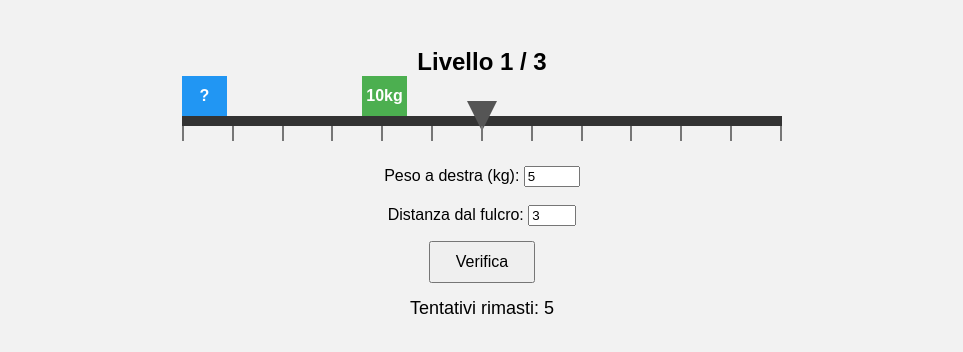
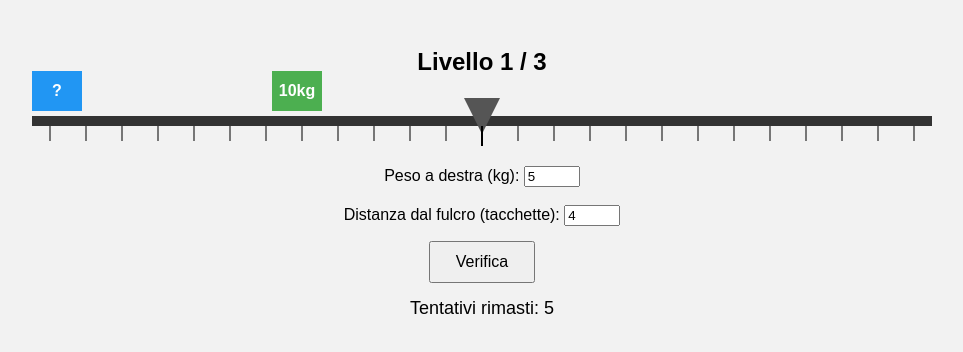
Before and after one commit to GiorgioAmeno/gioco-equilibrio-leva-migliorato, a plain HTML site: page index.html in a window 1280 px wide. Both pictures are taken after a click on the button "Inizia". Shown: the whole page, without its empty margins (158-1121 px from the left). Drawn offline with Linux system fonts and the light colour scheme.

Commit message:
Update index.html

```diff
--- a/index.html
+++ b/index.html
@@ -20,10 +20,10 @@ body {
 }
 
 /* ===============================
-   LEVA E STRUTTURA
+   STRUTTURA LEVA
    =============================== */
 .leva-container {
-    width: 600px;
+    width: 900px;
     margin: 40px auto;
     position: relative;
 }
@@ -31,42 +31,57 @@ body {
 /* Asta della leva */
 .leva {
     position: relative;
-    width: 600px;
+    width: 900px;
     height: 10px;
     background: #333;
     transform-origin: center;
-    transition: transform 0.5s;
+    transition: transform 0.5s ease-out;
 }
 
-/* Fulcro centrale */
+/* Fulcro */
 .fulcro {
     position: absolute;
     left: 50%;
-    top: -15px;
+    top: -18px;
     width: 0;
     height: 0;
-    border-left: 15px solid transparent;
-    border-right: 15px solid transparent;
-    border-top: 30px solid #555;
+    border-left: 18px solid transparent;
+    border-right: 18px solid transparent;
+    border-top: 36px solid #555;
     transform: translateX(-50%);
 }
 
 /* ===============================
-   TACCHETTE DI RIFERIMENTO
+   TACCHETTE
    =============================== */
 .tacchette {
     position: absolute;
     top: 10px;
     width: 100%;
-    height: 15px;
+    height: 20px;
     display: flex;
-    justify-content: space-between;
 }
 
 .tacca {
+    flex: 1;
+    position: relative;
+}
+
+.tacca::after {
+    content: "";
+    position: absolute;
+    top: 0;
+    left: 50%;
     width: 2px;
     height: 15px;
     background: #777;
+    transform: translateX(-50%);
+}
+
+/* Tacchetta del fulcro */
+.tacca.fulcro-tacca::after {
+    height: 20px;
+    background: #000;
 }
 
 /* ===============================
@@ -74,12 +89,13 @@ body {
    =============================== */
 .peso {
     position: absolute;
-    top: -40px;
-    width: 45px;
+    top: -45px;
+    width: 50px;
     height: 40px;
     line-height: 40px;
     font-weight: bold;
     color: white;
+    text-align: center;
 }
 
 .sinistra {
@@ -91,7 +107,7 @@ body {
 }
 
 /* ===============================
-   CONTROLLI E INFO
+   CONTROLLI
    =============================== */
 .controlli {
     margin-top: 20px;
@@ -113,48 +129,42 @@ button {
 <body>
 
 <!-- ===============================
-     PAGINA INTRODUTTIVA
+     INTRODUZIONE
      =============================== -->
 <div id="intro">
     <h1>⚙️ Equilibrio della Leva</h1>
     <p>
-        Questo gioco simula una semplice leva da laboratorio.<br><br>
-        Usa i riferimenti sulla leva per scegliere correttamente
-        peso e distanza e raggiungere l’equilibrio.
+        Usa le tacchette come riferimento per determinare la distanza dal fulcro.<br>
+        Ricorda: l’equilibrio si ha quando i momenti delle forze sono uguali.
     </p>
     <button onclick="startGame()">Inizia</button>
 </div>
 
 <!-- ===============================
-     AREA DI GIOCO
+     GIOCO
      =============================== -->
 <div id="game" class="hidden">
 
     <h2>Livello <span id="livello">1</span> / 3</h2>
 
     <div class="leva-container">
-
-        <!-- Leva -->
         <div class="leva" id="leva">
 
             <!-- Fulcro -->
             <div class="fulcro"></div>
 
-            <!-- Tacchette di riferimento -->
+            <!-- Tacchette -->
             <div class="tacchette">
-                <div class="tacca"></div>
-                <div class="tacca"></div>
-                <div class="tacca"></div>
-                <div class="tacca"></div>
-                <div class="tacca"></div>
-                <div class="tacca"></div>
-                <div class="tacca"></div>
-                <div class="tacca"></div>
-                <div class="tacca"></div>
-                <div class="tacca"></div>
-                <div class="tacca"></div>
-                <div class="tacca"></div>
-                <div class="tacca"></div>
+                <!-- 12 sinistra + fulcro + 12 destra -->
+                <script>
+                    for (let i = 0; i < 25; i++) {
+                        if (i === 12) {
+                            document.write('<div class="tacca fulcro-tacca"></div>');
+                        } else {
+                            document.write('<div class="tacca"></div>');
+                        }
+                    }
+                </script>
             </div>
 
             <!-- Pesi -->
@@ -163,18 +173,17 @@ button {
         </div>
     </div>
 
-    <!-- Controlli utente -->
+    <!-- Controlli -->
     <div class="controlli">
         <label>Peso a destra (kg):</label>
         <input type="number" id="peso" min="1" max="20" value="5"><br><br>
 
-        <label>Distanza dal fulcro:</label>
-        <input type="number" id="distanza" min="1" max="6" value="3"><br>
+        <label>Distanza dal fulcro (tacchette):</label>
+        <input type="number" id="distanza" min="1" max="12" value="4"><br>
 
         <button onclick="verifica()">Verifica</button>
     </div>
 
-    <!-- Informazioni -->
     <div class="info">
         Tentativi rimasti: <span id="tentativi">5</span>
     </div>
@@ -183,14 +192,13 @@ button {
 </div>
 
 <!-- ===============================
-     PAGINA FINALE
+     FINALE
      =============================== -->
 <div id="fine" class="hidden">
     <h1>🎉 Complimenti!</h1>
     <p>
-        Hai superato tutti i livelli.<br><br>
-        Ora sei pronto a riconoscere
-        le condizioni di equilibrio di una leva reale.
+        Hai completato tutti i livelli.<br>
+        Hai applicato correttamente il principio dei momenti.
     </p>
 </div>
 
@@ -201,12 +209,14 @@ button {
 let livello = 1;
 let tentativi = 5;
 
-// Peso fisso a sinistra
-let pesoSx = 10;
-let distanzaSx = 2;
+const pesoSx = 10;
+let distanzaSx = 4;
+
+const centro = 450;        // centro asta in px
+const passo = 35;          // distanza tra tacchette in px
 
 /* ===============================
-   AVVIO DEL GIOCO
+   AVVIO
    =============================== */
 function startGame() {
     document.getElementById("intro").classList.add("hidden");
@@ -215,13 +225,11 @@ function startGame() {
 }
 
 /* ===============================
-   GENERAZIONE LIVELLO
+   NUOVO LIVELLO
    =============================== */
 function generaLivello() {
     tentativi = 5;
-
-    // Posizione casuale del peso noto
-    distanzaSx = Math.floor(Math.random() * 3) + 2;
+    distanzaSx = Math.floor(Math.random() * 6) + 3;
 
     document.getElementById("livello").textContent = livello;
     document.getElementById("tentativi").textContent = tentativi;
@@ -229,15 +237,14 @@ function generaLivello() {
 
     const pesoSxEl = document.getElementById("pesoSx");
     pesoSxEl.textContent = pesoSx + "kg";
-    pesoSxEl.style.left = (300 - distanzaSx * 40) + "px";
+    pesoSxEl.style.left = (centro - distanzaSx * passo) + "px";
 
-    // Reset leva
     document.getElementById("leva").style.transform = "rotate(0deg)";
     document.getElementById("pesoDx").textContent = "?";
 }
 
 /* ===============================
-   VERIFICA DELL’EQUILIBRIO
+   VERIFICA EQUILIBRIO
    =============================== */
 function verifica() {
     const pesoDx = parseInt(document.getElementById("peso").value);
@@ -246,15 +253,16 @@ function verifica() {
     const momentoSx = pesoSx * distanzaSx;
     const momentoDx = pesoDx * distanzaDx;
 
+    const differenza = momentoDx - momentoSx;
+
     const leva = document.getElementById("leva");
     const messaggio = document.getElementById("messaggio");
     const pesoDxEl = document.getElementById("pesoDx");
 
     pesoDxEl.textContent = pesoDx + "kg";
-    pesoDxEl.style.left = (300 + distanzaDx * 40) + "px";
+    pesoDxEl.style.left = (centro + distanzaDx * passo) + "px";
 
-    // Controllo equilibrio
-    if (momentoDx === momentoSx) {
+    if (differenza === 0) {
         messaggio.textContent = "✅ Equilibrio raggiunto!";
         leva.style.transform = "rotate(0deg)";
 
@@ -269,11 +277,12 @@ function verifica() {
         tentativi--;
         document.getElementById("tentativi").textContent = tentativi;
 
-        // Inclinazione della leva
-        leva.style.transform = momentoDx > momentoSx ? "rotate(-8deg)" : "rotate(8deg)";
+        /* Angolo proporzionale al disequilibrio */
+        let angolo = Math.max(Math.min(differenza * 0.4, 12), -12);
+        leva.style.transform = `rotate(${angolo}deg)`;
+
         messaggio.textContent = "❌ Disequilibrio";
 
-        // Fine tentativi → ritorno al livello 1
         if (tentativi === 0) {
             livello = 1;
             setTimeout(generaLivello, 1000);
```
